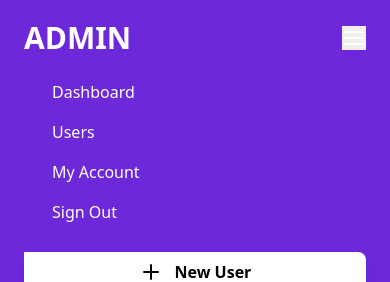
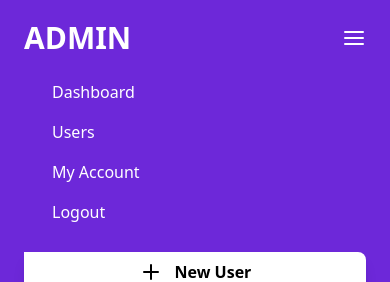
Before and after one commit to KowalikDominik/laravelAndReactCrud, a React (Vite) app in the folder react-crud-app/: page /users in a window 390 px wide. Shown: the top 282 px of the page. Built offline with nearby package versions, Linux system fonts and the light colour scheme; no server answers; sample sign-in values are in the browser's storage.

Commit message:
Upload prefliight css and some changes in mobile menu

```diff
--- a/react-crud-app/src/components/DefaultLayout.jsx
+++ b/react-crud-app/src/components/DefaultLayout.jsx
@@ -4,6 +4,7 @@ import Nav from "./Nav";
 import UserHeaderToolbar from "./UserHeaderToolbar";
 import { Toaster } from "react-hot-toast";
 import { Plus as PlusIcon, Menu as MobileMenuIcon } from "react-feather";
+
 export default function DefaultLayout() {
     const { token } = useStateContext();
 
@@ -54,8 +55,6 @@ export default function DefaultLayout() {
                         {/* TODO Implement mobile menu toogler, change icon backgrount to transparent */}
                         <button className="text-white text-3xl focus:outline-none">
                             <MobileMenuIcon />
-                            <i className="fas fa-bars"></i>
-                            <i className="fas fa-times"></i>
                         </button>
                     </div>
                     <Nav mobile={true}>
@@ -68,14 +67,16 @@ export default function DefaultLayout() {
                             text={"Users"}
                             to={"/users"}
                             iconName={"fa-sticky-note"}
-                        />{" "}
+                        />
+                        {/* TODO implement my account page */}
                         <Nav.MobileNavItem
                             text={"My Account"}
                             to={"/users"}
                             iconName={"fa-sticky-note"}
-                        />{" "}
+                        />
+                        {/* TODO Add here loogout support, it is in UserHeaderToolbar comp. Meybe you need global logout support*/}
                         <Nav.MobileNavItem
-                            text={"Sign Out"}
+                            text={"Logout"}
                             to={"/users"}
                             iconName={"fa-sticky-note"}
                         />
--- a/react-crud-app/src/preflight.css
+++ b/react-crud-app/src/preflight.css
@@ -230,7 +230,7 @@ button,
 [type="reset"],
 [type="submit"] {
     -webkit-appearance: button; /* 1 */
-    /* background-color: transparent; /* 2 */
+    background-color: transparent; /* 2
     /* background-image: none; 2 */
 }
 
```
